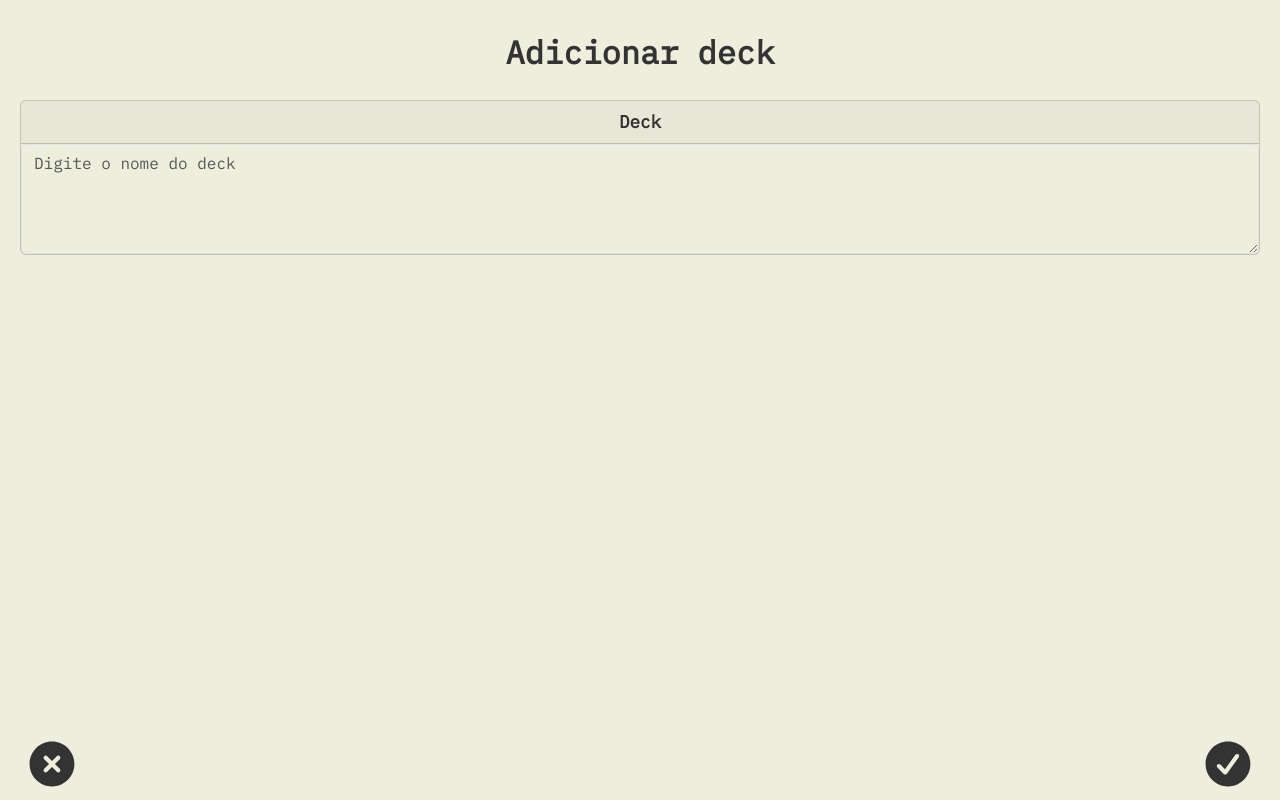
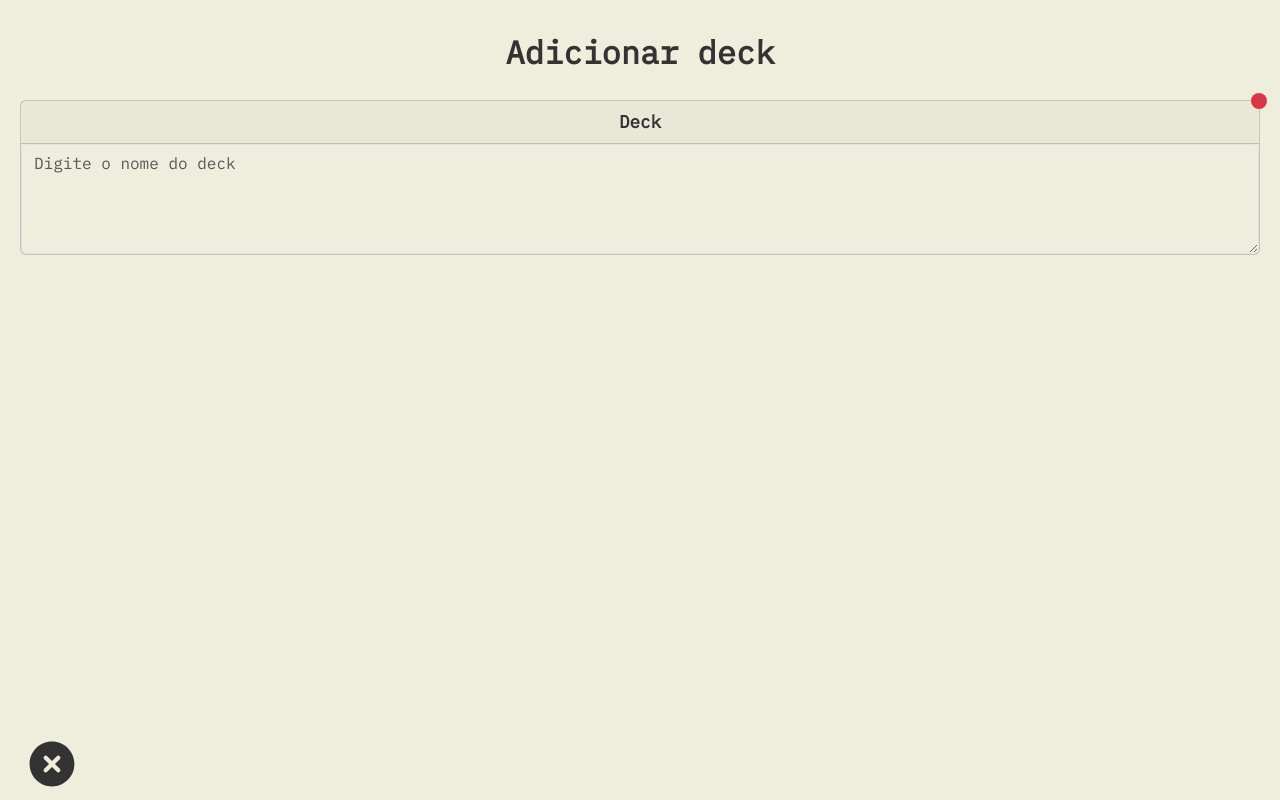
Before and after one commit to rodrigues-heric/flash-card-angular-java, an Angular app in the folder frontend/flashcards/: page /create-deck in a window 1280 px wide. Built offline with nearby package versions, Linux system fonts and the light colour scheme.

Commit message:
Feat: adding deck name validation

```diff
--- a/frontend/flashcards/src/app/pages/create-deck/create-deck.component.html
+++ b/frontend/flashcards/src/app/pages/create-deck/create-deck.component.html
@@ -6,6 +6,11 @@
 <div class="row">
   <div class="col">
     <div class="card text-center">
+      <span
+        *ngIf="!getFormValid()"
+        class="position-absolute top-0 start-100 translate-middle p-2 bg-danger rounded-circle"
+      >
+      </span>
       <div class="card-header header-font">Deck</div>
       <div class="card-body body-style">
         <textarea
@@ -13,6 +18,7 @@
           rows="4"
           placeholder="Digite o nome do deck"
           [formControl]="deckNameControl"
+          required
         ></textarea>
       </div>
     </div>
@@ -23,7 +29,7 @@
     <div class="position-fixed bottom-0 mb-2 ms-4 start-0">
       <icon-cross-big (click)="navigateToHome()"></icon-cross-big>
     </div>
-    <div class="position-fixed bottom-0 mb-2 me-4 end-0">
+    <div *ngIf="getFormValid()" class="position-fixed bottom-0 mb-2 me-4 end-0">
       <icon-check-big (click)="saveDeck()"></icon-check-big>
     </div>
   </div>
--- a/frontend/flashcards/src/app/pages/create-deck/create-deck.component.ts
+++ b/frontend/flashcards/src/app/pages/create-deck/create-deck.component.ts
@@ -1,6 +1,8 @@
 import { Component } from '@angular/core';
-import { FormControl } from '@angular/forms';
+import { FormControl, Validators } from '@angular/forms';
 import { Router } from '@angular/router';
+
+declare var bootstrap: any;
 
 @Component({
   selector: 'app-create-deck',
@@ -8,7 +10,7 @@ import { Router } from '@angular/router';
   styleUrls: ['./create-deck.component.scss'],
 })
 export class CreateDeckComponent {
-  private nameFC: FormControl = new FormControl('');
+  private nameFC: FormControl = new FormControl('', Validators.required);
 
   constructor(private router: Router) {}
 
@@ -24,12 +26,17 @@ export class CreateDeckComponent {
     this.nameFC.setValue(value);
   }
 
+  public getFormValid(): boolean {
+    return this.deckNameControl.valid;
+  }
+
   public navigateToHome(): void {
     this.router.navigate(['/']);
   }
 
   public saveDeck(): void {
-    // TODO: Implement save deck functionality
-    this.navigateToHome();
+    if (this.getFormValid()) {
+      //this.navigateToHome();
+    }
   }
 }
--- a/frontend/flashcards/src/app/pages/home/home.component.scss
+++ b/frontend/flashcards/src/app/pages/home/home.component.scss
@@ -1,10 +1,3 @@
-.rotate-icon {
-  transition: transform 0.2s ease-in-out;
-  &.rotated {
-    transform: rotate(45deg);
-  }
-}
-
 .backdrop {
   position: fixed;
   top: 0;
```
